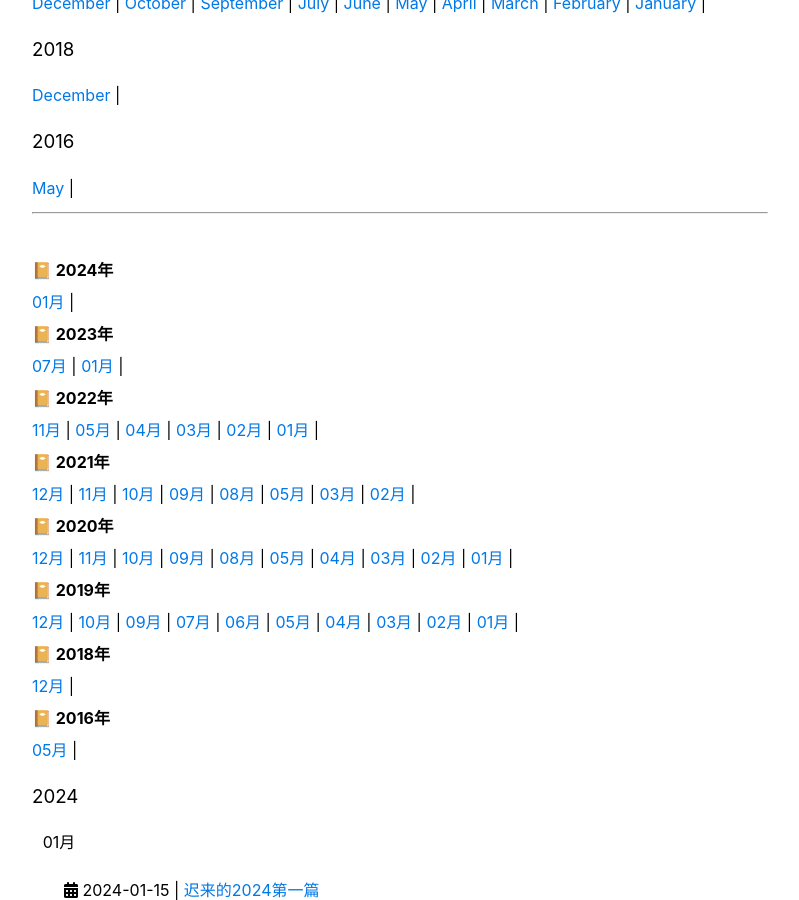
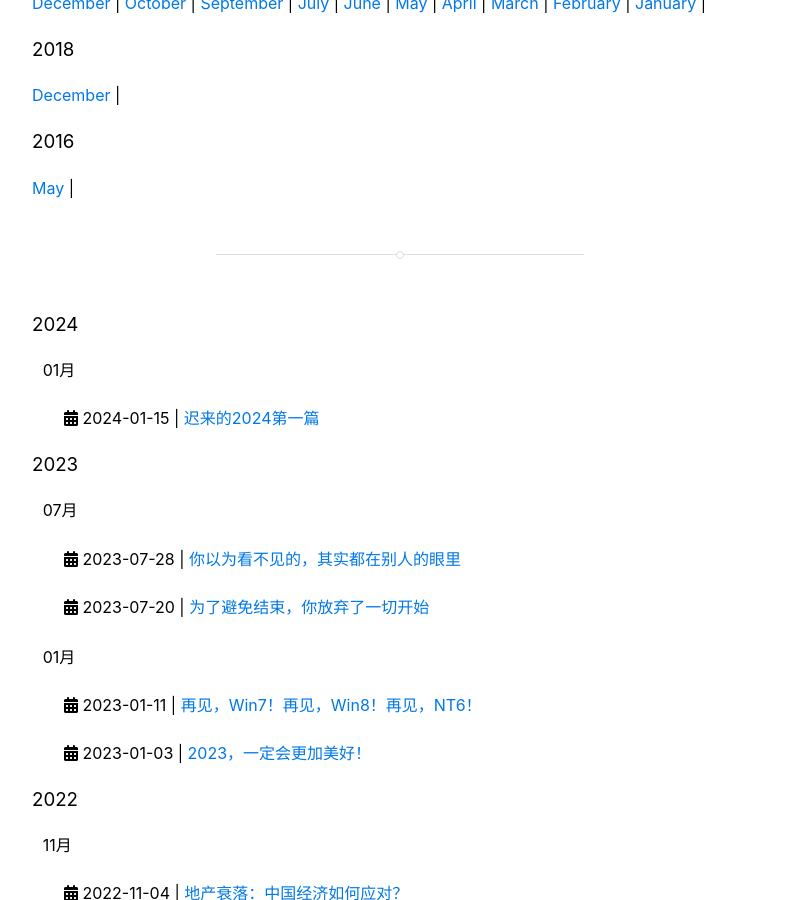
Before and after one commit to bearfm/bearfm.github.io, a Jekyll site: the page built from _pages/archive.html, in a window 1280 px wide and 900 px high, scrolled down 949 px. Shown: the whole window, without its empty margins (240-1039 px from the left). Built offline with Jekyll 4.4.1, drawn with Linux system fonts in a browser that asks for light colours; nearby versions of some CDN libraries; some web fonts are replaced.

Commit message:
调整归档和友链

```diff
--- a/_pages/archive.html
+++ b/_pages/archive.html
@@ -19,22 +19,7 @@ layout: default
       {% assign myMonth = currentMonth %}
     {% endif %}
   {% endfor %}
-  <hr />
-</div>
-
-<div class="archivedesktop">
-  {% for post in site.posts %}
-    {% assign currentMonth = post.date | date: "%B %Y" %}
-    {% assign currentYear = post.date | date: "%Y" %}
-    {% if currentYear != myYear %}
-      <br /><b>📔 {{ currentYear }}年</b><br />
-      {% assign myYear = currentYear %}
-    {% endif %}
-    {% if currentMonth != myMonth %}
-      <span><a href="#{{ currentMonth | date: '%B %Y' | slugify }}">{{ currentMonth | date: "%m" }}月</a>&nbsp;| </span>
-      {% assign myMonth = currentMonth %}
-    {% endif %}
-  {% endfor %}
+  <span class="justify-center"><span class="brpr"></span></span>
 </div>
 
 <div>
```
Also changed, not shown: _pages/friend.md (+1 -1 lines).
